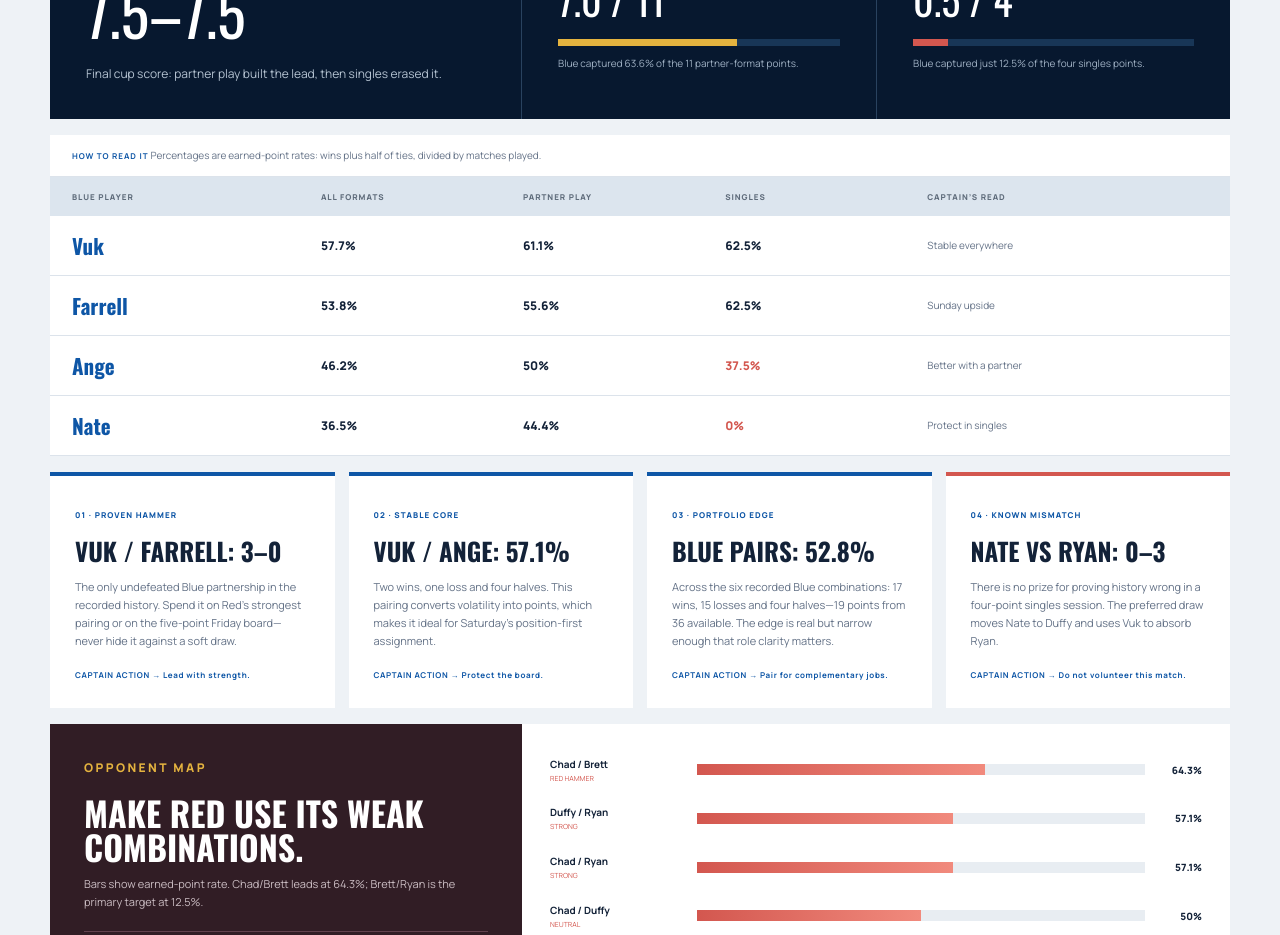
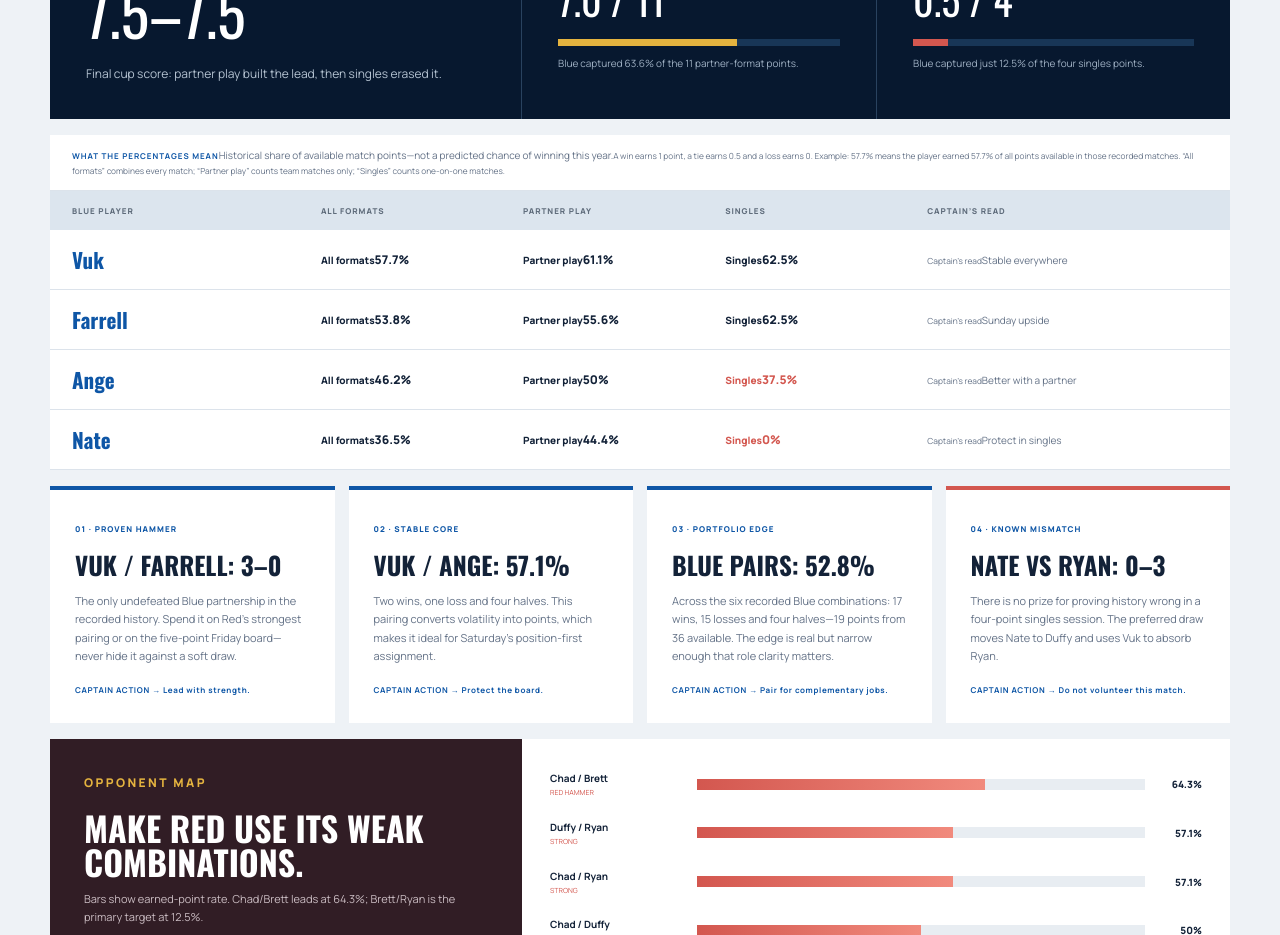
Before and after one commit to bvwolfden/bvwolfden.github.io, a Next.js app: page / in a window 1280 px wide. Shown: the part 1840-2775 px from the top of the page. Built offline with nearby package versions, Linux system fonts and the light colour scheme.

Commit message:
Explain analytics percentages

```diff
--- a/app/page.tsx
+++ b/app/page.tsx
@@ -227,7 +227,11 @@ export default function Home() {
         </div>
         <div className="analytics-thesis"><b>The trip has been exactly even outside singles.</b><span>Blue’s historical deficit is concentrated in the format with the least partner protection. That is why this playbook builds points early, protects Ange and Nate, and treats the Sunday draw as a team-level decision.</span></div>
         <div className="history-score"><div className="history-big"><span>2024 CASE STUDY</span><b>7.5–7.5</b><p>Final cup score: partner play built the lead, then singles erased it.</p></div><div className="history-split"><div><span>PARTNER PLAY</span><b>7.0 / 11</b><i><em style={{width:'63.6%'}} /></i><p>Blue captured 63.6% of the 11 partner-format points.</p></div><div className="danger"><span>SUNDAY SINGLES</span><b>0.5 / 4</b><i><em style={{width:'12.5%'}} /></i><p>Blue captured just 12.5% of the four singles points.</p></div></div></div>
-        <div className="player-table"><p className="table-key"><b>HOW TO READ IT</b> Percentages are earned-point rates: wins plus half of ties, divided by matches played.</p><div className="player-head"><span>BLUE PLAYER</span><span>ALL FORMATS</span><span>PARTNER PLAY</span><span>SINGLES</span><span>CAPTAIN’S READ</span></div>{playerAnalytics.map(([name,all,pairs,singles,read])=><div className="player-row" key={String(name)}><b>{name}</b><span>{all}%</span><span>{pairs}%</span><span className={Number(singles)<40?'low':''}>{singles}%</span><em>{read}</em></div>)}</div>
+        <div className="player-table">
+          <div className="table-key"><b>WHAT THE PERCENTAGES MEAN</b><span>Historical share of available match points—not a predicted chance of winning this year.</span><small>A win earns 1 point, a tie earns 0.5 and a loss earns 0. Example: 57.7% means the player earned 57.7% of all points available in those recorded matches. “All formats” combines every match; “Partner play” counts team matches only; “Singles” counts one-on-one matches.</small></div>
+          <div className="player-head"><span>BLUE PLAYER</span><span>ALL FORMATS</span><span>PARTNER PLAY</span><span>SINGLES</span><span>CAPTAIN’S READ</span></div>
+          {playerAnalytics.map(([name,all,pairs,singles,read])=><div className="player-row" key={String(name)}><b>{name}</b><span className="player-metric"><small>All formats</small>{all}%</span><span className="player-metric"><small>Partner play</small>{pairs}%</span><span className={`player-metric ${Number(singles)<40?'low':''}`}><small>Singles</small>{singles}%</span><em><small>Captain’s read</small>{read}</em></div>)}
+        </div>
         <div className="evidence-grid">
           <article><span>01 · PROVEN HAMMER</span><h3>Vuk / Farrell: 3–0</h3><p>The only undefeated Blue partnership in the recorded history. Spend it on Red’s strongest pairing or on the five-point Friday board—never hide it against a soft draw.</p><b>CAPTAIN ACTION → Lead with strength.</b></article>
           <article><span>02 · STABLE CORE</span><h3>Vuk / Ange: 57.1%</h3><p>Two wins, one loss and four halves. This pairing converts volatility into points, which makes it ideal for Saturday’s position-first assignment.</p><b>CAPTAIN ACTION → Protect the board.</b></article>
```
